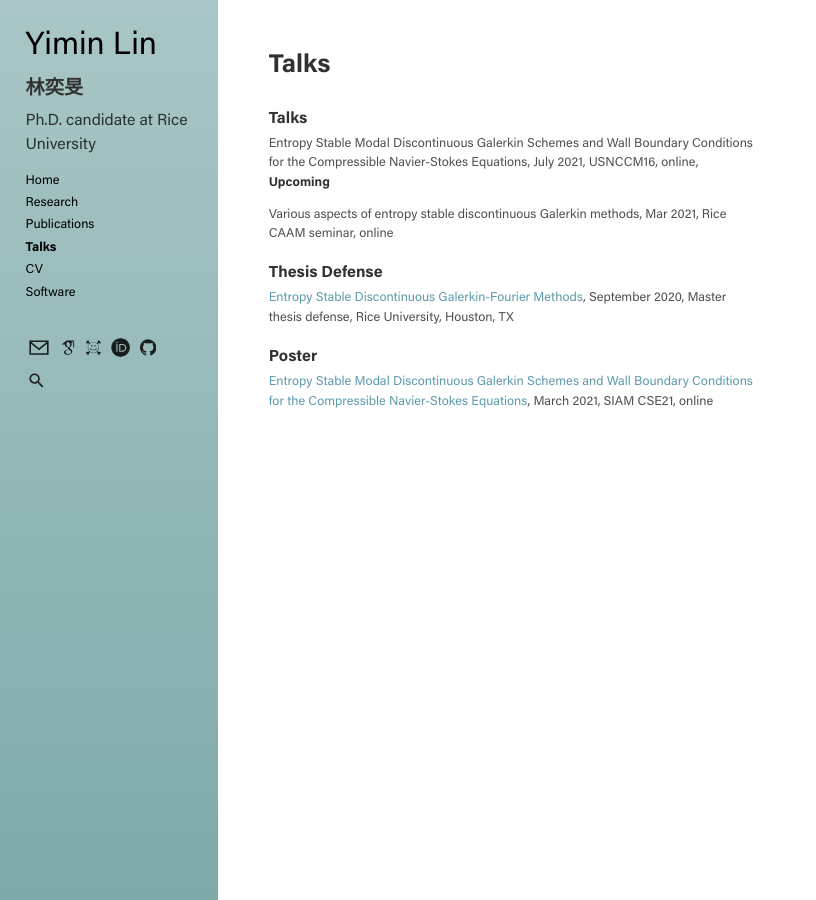
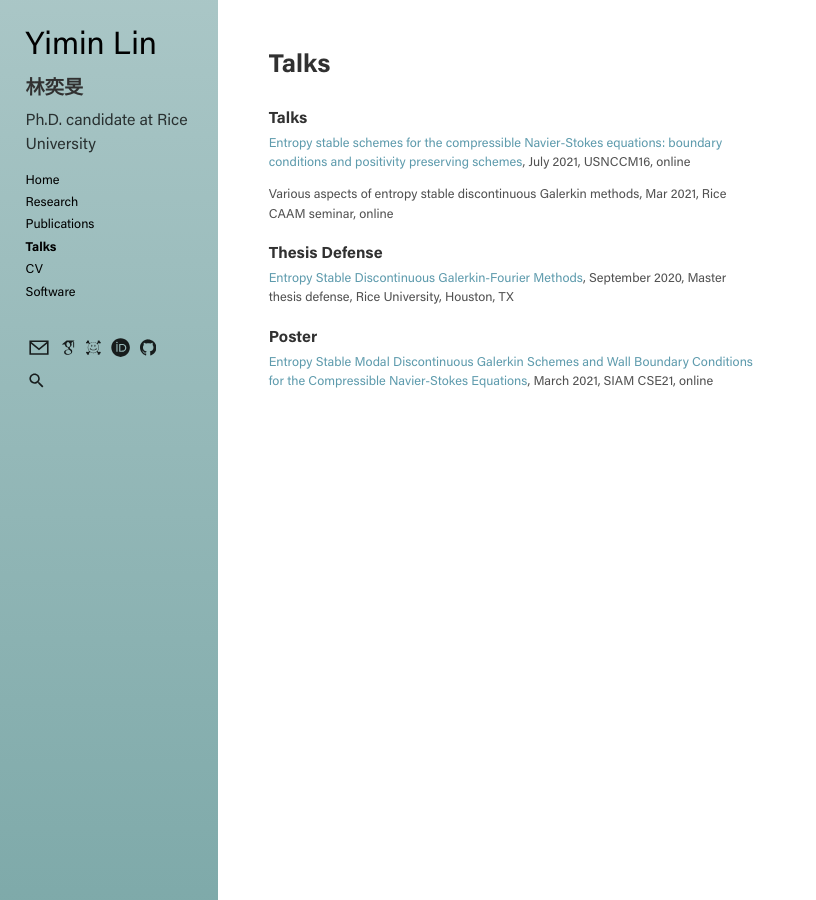
Before and after one commit to yiminllin/yiminllin.github.io, a Jekyll site: the page built from talks.md, in a window 1280 px wide. Shown: the whole page, without its empty margins (0-816 px from the left). Built offline with Jekyll 4.4.1, drawn with Linux system fonts in a browser that asks for light colours.

Commit message:
usnccm presentation

```diff
--- a/talks.md
+++ b/talks.md
@@ -8,8 +8,8 @@ sidebar_sort_order: 4
 
 ### Talks
 
-Entropy Stable Modal Discontinuous Galerkin Schemes and Wall Boundary Conditions for the Compressible Navier-Stokes
-Equations, July 2021, USNCCM16, online, **Upcoming**
+[Entropy stable schemes for the compressible Navier-Stokes equations: boundary conditions and positivity preserving
+schemes](pdf/USNCCM_Jul_2021_presentation.pdf), July 2021, USNCCM16, online
 
 Various aspects of entropy stable discontinuous Galerkin methods, Mar
 2021, Rice CAAM seminar, online
```
Also changed, not shown: Gemfile.lock, jekyll-theme-hydeout.gemspec, 1 other file.
